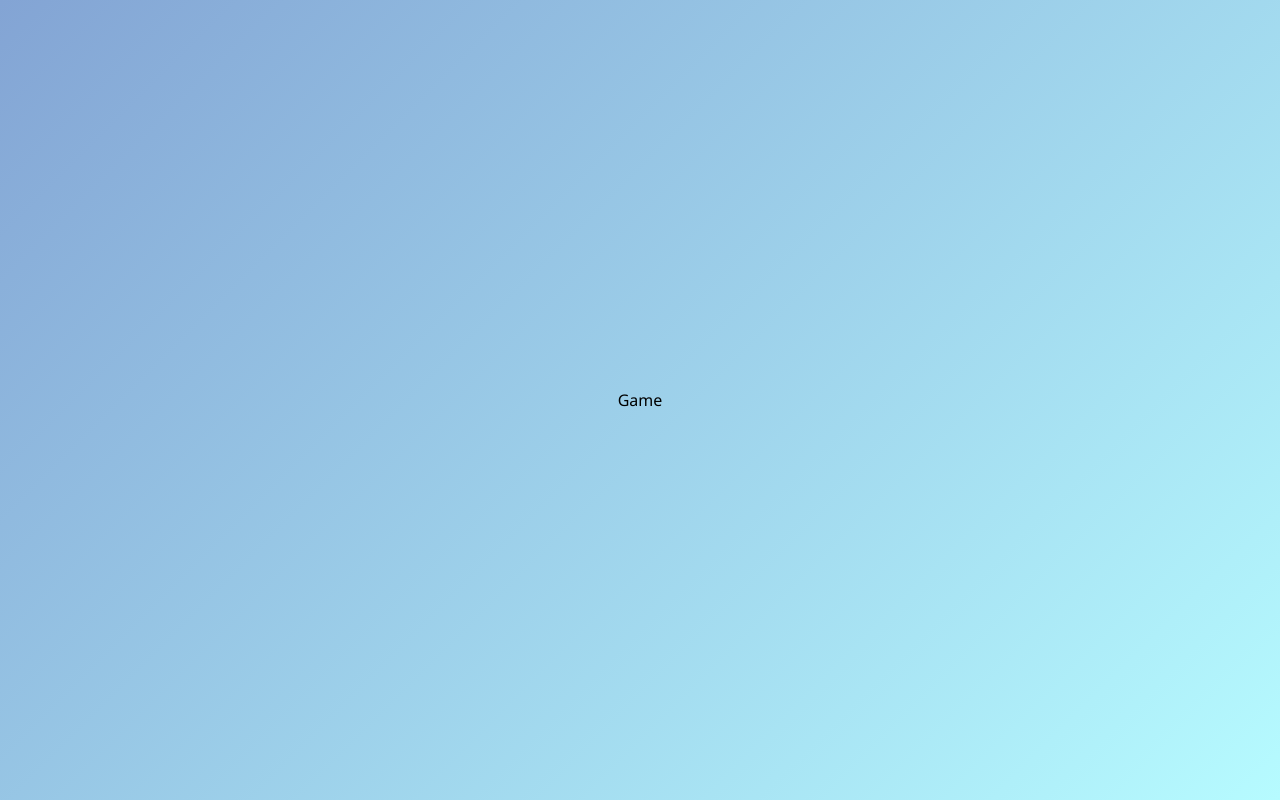
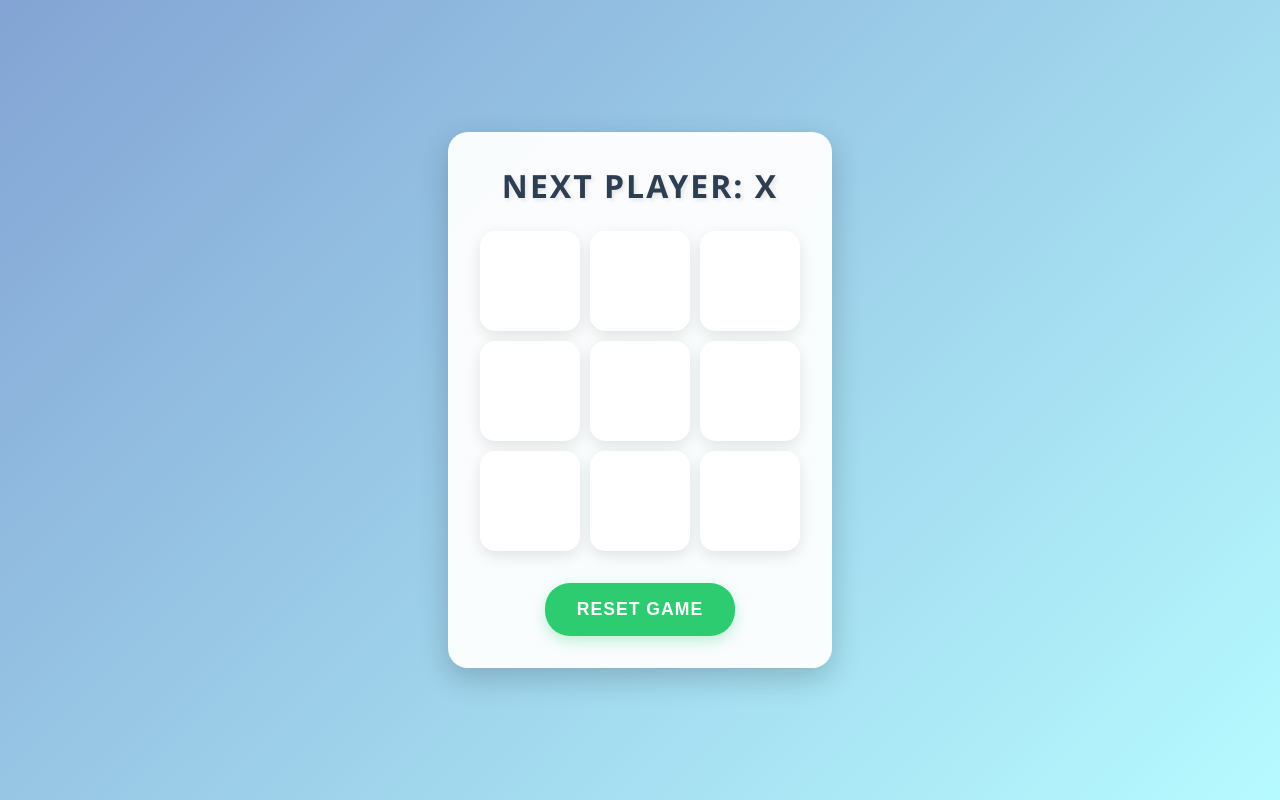
Before and after one commit to VaidyaHarshal/InteractiveTicTacToe, a React (Vite) app: page / in a window 1280 px wide. Built offline with nearby package versions, Linux system fonts and the light colour scheme.

Commit message:
added logic for tic tac toe game

```diff
--- a/package.json
+++ b/package.json
@@ -11,6 +11,7 @@
   },
   "dependencies": {
     "react": "^18.3.1",
+    "react-confetti": "^6.2.2",
     "react-dom": "^18.3.1"
   },
   "devDependencies": {
--- a/src/components/Game.jsx
+++ b/src/components/Game.jsx
@@ -1,7 +1,126 @@
-import React from "react";
+import React, { useState, useEffect, useRef } from "react";
+import Confetti from "react-confetti"; // Import the Confetti component
+import Board from "./Board";
+import "../styles/Game.css";
 
+function calculateWinner(squares) {
+  const lines = [
+    [0, 1, 2], //Rows
+    [3, 4, 5], //Rows
+    [6, 7, 8], //Rows
+    [0, 3, 6], //Columns
+    [1, 4, 7], //Columns
+    [2, 5, 8], //Columns
+    [0, 4, 8], //Diagonals
+    [2, 4, 6], //Diagonals
+  ];
+
+  for (const [a, b, c] of lines) {
+    // Checking if the squares are equal for a winner
+    if (squares[a] && squares[a] == squares[b] && squares[a] === squares[c]) {
+      return { winner: squares[a], line: [a, b, c] };
+    }
+  }
+  return null;
+}
+
+function computeSquares(currentMoves) {
+  const squares = Array(9).fill(null); // Creating an empty array of length 9
+  currentMoves.forEach((move) => {
+    // Putting the moves played by the players into the array and the squares
+    squares[move.square] = move.player; // Move played by a particular player at a particular square
+  });
+  return squares;
+}
 const Game = () => {
-  return <div>Game</div>;
+  const [moves, setMoves] = useState([]); // To keep a track of all the moves played
+  const [resetCount, setResetCount] = useState(0); // For incremental reset
+  const [winner, setWinner] = useState(null); // To set a winner
+  const [celebrate, setCelebrate] = useState(false); // For celebration
+  const [nextPlayer, setNextPlayer] = useState("X"); // Track the next player
+  const gameContainerRef = useRef(null); // Ref for the game container
+
+  const currentMoves = moves.slice(resetCount); // Only keeps tracks of current moves on the board
+  const squares = computeSquares(currentMoves); // Function call to put the current moves on the board
+  const gameResult = calculateWinner(squares); // Function call to check if there is a winner
+
+  useEffect(() => {
+    if (gameResult) {
+      setCelebrate(true);
+      const timer = setTimeout(() => setCelebrate(false), 3000);
+      return () => clearTimeout(timer);
+    }
+  }, [gameResult]);
+
+  const handleClick = (squareIndex) => {
+    if (gameResult || squares[squareIndex]) return;
+
+    const newMove = { square: squareIndex, player: nextPlayer };
+    const newMoves = [...moves, newMove];
+    const newCurrentMoves = newMoves.slice(resetCount);
+    const newSquares = computeSquares(newCurrentMoves);
+    const newGameResult = calculateWinner(newSquares);
+
+    if (gameResult) {
+      setMoves(newMoves);
+      setWinner(newGameResult);
+      return;
+    }
+
+    if (newCurrentMoves.length === 9) {
+      let newResetCount = resetCount + 1;
+      let updatedCurrentMoves = newMoves.slice(resetCount);
+      let updatedNewSquares = computeSquares(updatedCurrentMoves);
+      let updatedGameResult = calculateWinner(updatedNewSquares);
+      setMoves(newMoves);
+      setResetCount(newResetCount);
+      setWinner(updatedGameResult);
+      setNextPlayer(nextPlayer === "X" ? "O" : "X"); // Preserve the next player's turn
+    } else {
+      setMoves(newMoves);
+      setNextPlayer(nextPlayer === "X" ? "O" : "X"); // Alternate turns
+    }
+  };
+
+  const handleReset = () => {
+    setMoves([]);
+    setResetCount(0);
+    setWinner(null);
+    setCelebrate(false);
+    setNextPlayer("X"); // Reset to 'X' when the game is fully reset
+  };
+
+  const status = gameResult
+    ? `Winner: ${gameResult.winner}`
+    : currentMoves.length === 9
+    ? "Resetting game..."
+    : `Next Player: ${currentMoves.length % 2 === 0 ? "X" : "O"}`;
+
+  return (
+    <div className="game" ref={gameContainerRef}>
+      {/* Confetti Component */}
+      {celebrate && (
+        <Confetti
+          width={gameContainerRef.current?.clientWidth || window.innerWidth}
+          height={gameContainerRef.current?.clientHeight || window.innerHeight}
+          recycle={false} // Stop confetti after animation
+          numberOfPieces={500} // Number of confetti pieces
+          gravity={0.2} // How fast the confetti falls
+          wind={0.05} // Slight horizontal movement
+        />
+      )}
+
+      <div className={`status ${gameResult ? "winner-animation" : ""}`}>
+        {status}
+      </div>
+
+      <Board squares={squares} onClick={handleClick} />
+
+      <button onClick={handleReset} className="reset">
+        Reset Game
+      </button>
+    </div>
+  );
 };
 
 export default Game;
```
Also changed, not shown: 1 other file (tests, documents, lock files or other folders).
